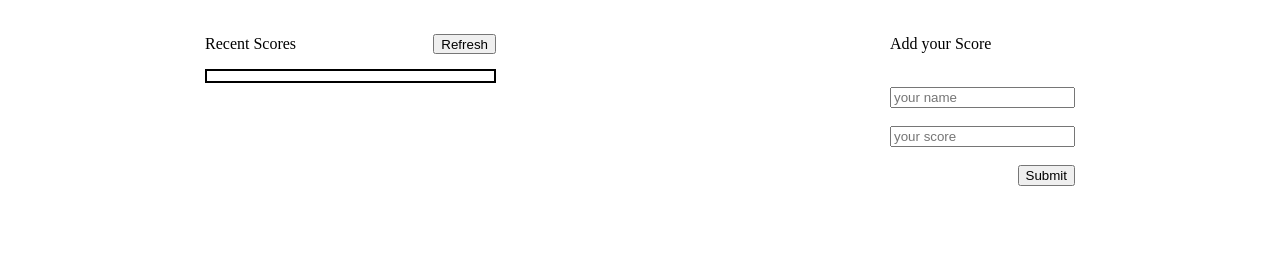
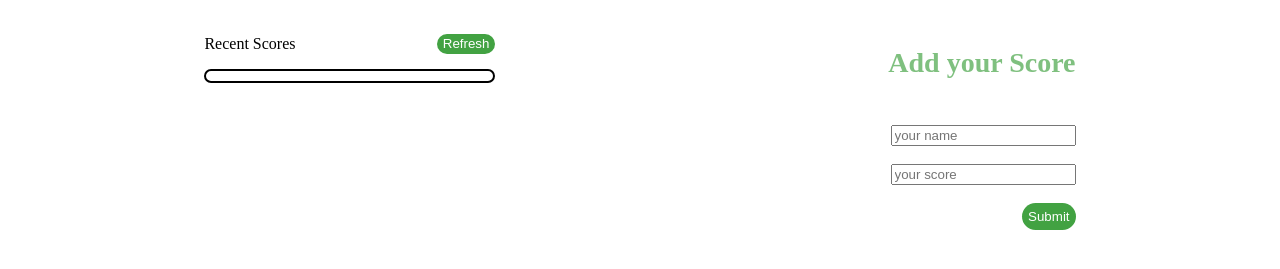
Before and after one commit to KareemWilson/LeaderBoard, a website built with webpack: page src/index.html in a window 1280 px wide. Shown: the part 61-330 px from the top of the page. Built offline with nearby package versions, Linux system fonts and the light colour scheme; no server answers.

Commit message:
set some css

```diff
--- a/src/index.html
+++ b/src/index.html
@@ -13,7 +13,7 @@
             <div class="table">
                 <div class="table-head d-flex f-row">
                     <p class="table-title">Recent Scores</p>
-                    <button class="table-refresh">Refresh</button>
+                    <button class="btn table-refresh">Refresh</button>
                 </div>
                 <div class="table-items d-flex f-col">
                 </div>
--- a/src/style.css
+++ b/src/style.css
@@ -14,6 +14,10 @@
   justify-content: space-around;
 }
 
+.table {
+
+}
+
 .form {
   align-items: end;
   gap: 18px;
@@ -21,6 +25,9 @@
 
 .form-title {
   align-self: flex-start;
+  font-weight: bold;
+  font-size: 28px;
+  color: #7fc07f;
 }
 
 .table-head {
@@ -35,10 +42,27 @@
 
 .table-items {
   border: 2px solid;
+  border-radius: 10px;
   padding: 5px 10px;
   justify-content: space-between;
 }
 
 .element {
   justify-content: space-between;
+  font-size: 21px;
+  font-weight: bold;
 }
+
+.btn {
+  color: white;
+  background-color: #42a242;
+  border: none;
+  height: 27px;
+  border-radius: 15px;
+  transition: 2s;
+}
+
+.btn:hover {
+  background-color: #7fc07f;
+  width: 60px;
+}
```
